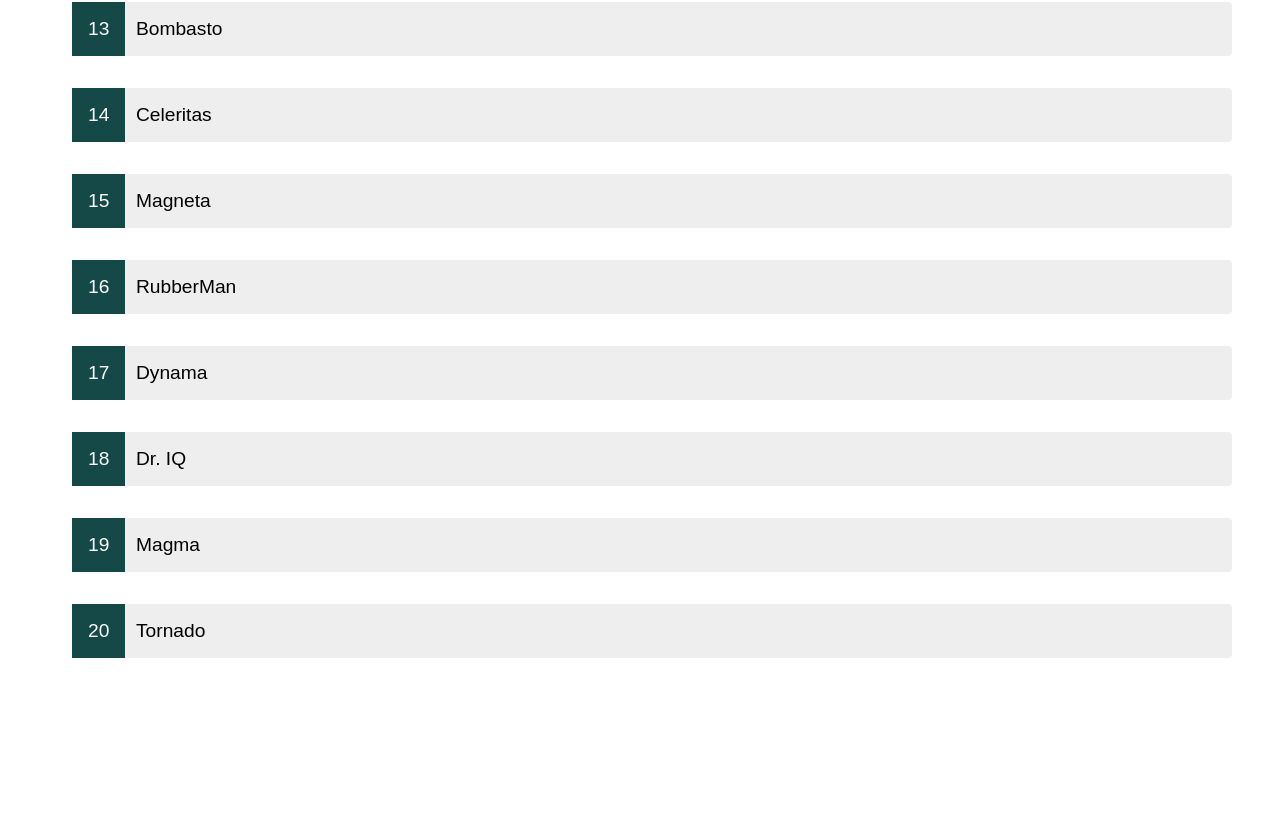
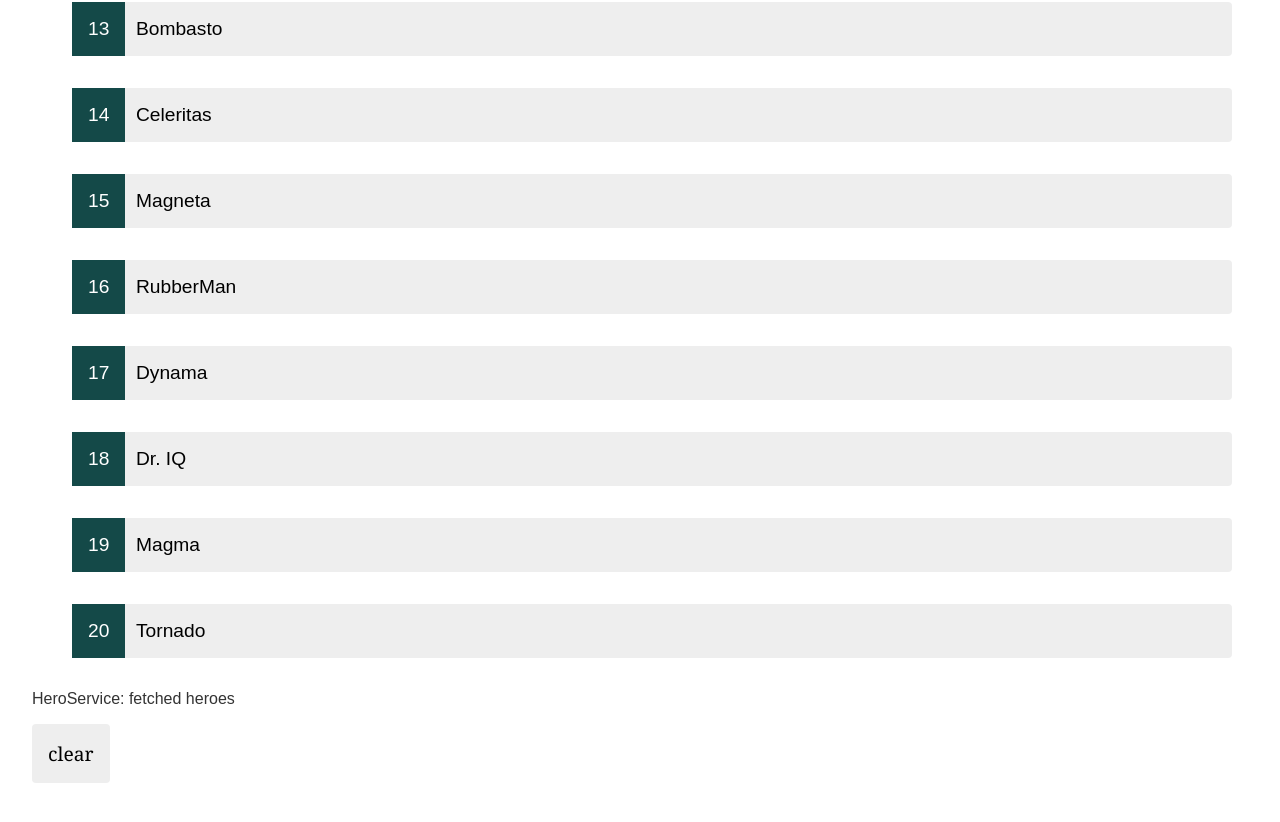
Before and after one commit to little-plumelet/Angular_Tour-of-heroes, an Angular app: page / in a window 1280 px wide. Shown: the part 252-1074 px from the top of the page. Before the commit the page ends 958 px from the top, so only its background shows below. Built offline with nearby package versions, Linux system fonts and the light colour scheme.

Commit message:
add message service & message component

```diff
--- a/src/app/app.component.html
+++ b/src/app/app.component.html
@@ -1,2 +1,3 @@
 <h1>{{title}}</h1>
 <app-heroes></app-heroes>
+<app-messages></app-messages>
--- a/src/app/app.module.ts
+++ b/src/app/app.module.ts
@@ -5,12 +5,14 @@
 import { AppComponent } from './app.component';
 import { HeroesComponent } from './heroes/heroes.component';
 import { HeroDetailComponent } from './hero-detail/hero-detail.component';
+import { MessagesComponent } from './messages/messages.component';
 
 @NgModule({
   declarations: [
     AppComponent,
     HeroesComponent,
-    HeroDetailComponent
+    HeroDetailComponent,
+    MessagesComponent
   ],
   imports: [
     BrowserModule,
--- a/src/app/hero.service.ts
+++ b/src/app/hero.service.ts
@@ -2,15 +2,17 @@
 import { IHero } from './hero';
 import { HEROES } from './mock-heroes';
 import { Observable, of } from 'rxjs';
+import { MessagesService } from './messages.service';
 
 @Injectable({
   providedIn: 'root'
 })
 export class HeroService {
 
-  constructor() { }
+  constructor(private messageService: MessagesService) { }
   getHeroes(): Observable<IHero[]> {
-    const heroes = of(HEROES)
+    const heroes = of(HEROES);
+    this.messageService.add('HeroService: fetched heroes')
     return heroes;
   }
 }
--- /dev/null
+++ b/src/app/messages.service.ts
@@ -0,0 +1,17 @@
+import { Injectable } from '@angular/core';
+
+@Injectable({
+  providedIn: 'root'
+})
+export class MessagesService {
+
+ messages: string[] = [];
+
+ add(message: string) {
+  this.messages.push(message)
+ }
+
+ clear() {
+  this.messages = [];
+ }
+}
--- /dev/null
+++ b/src/app/messages/messages.component.html
@@ -0,0 +1,4 @@
+<div *ngIf="messageService.messages.length">
+  <div *ngFor="let message of messageService.messages">{{message}}</div>
+  <button (click)="messageService.clear()">clear</button>
+</div>
```
Also changed, not shown: src/app/messages/messages.component.ts (added, +11 -0 lines), src/app/messages/messages.component.scss (added), 2 other files (tests, documents, lock files or other folders).
